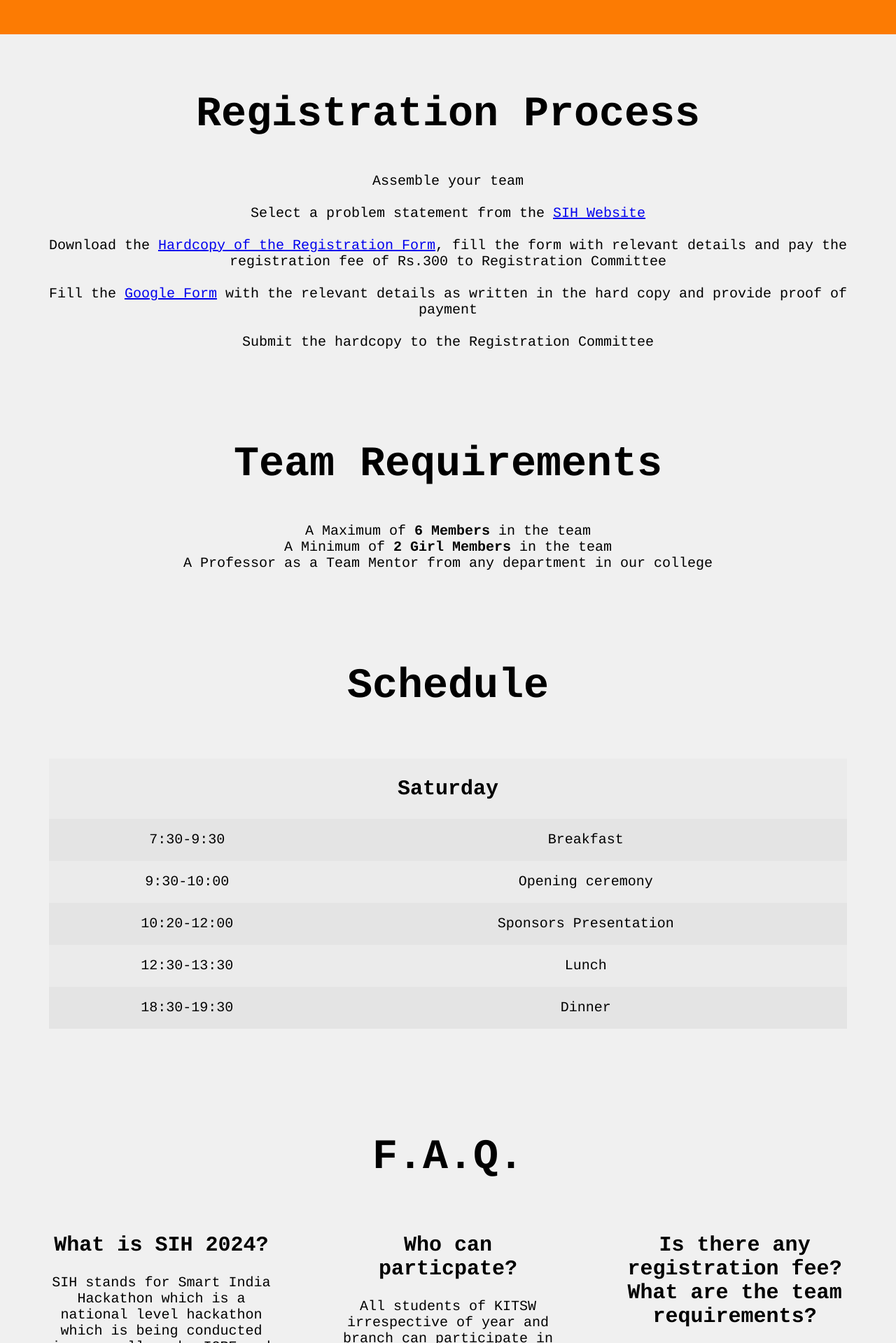
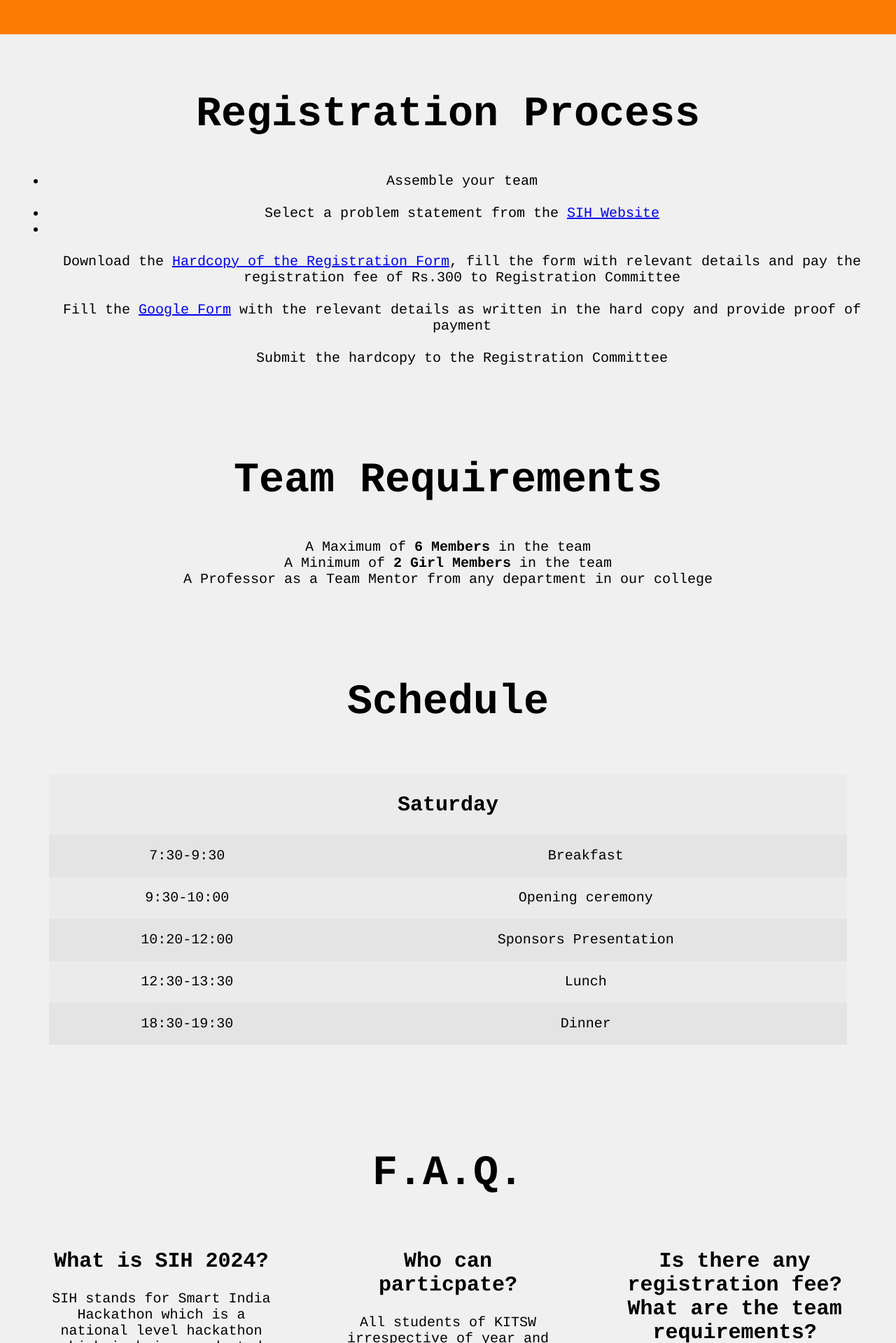
Before and after one commit to sih2024kitsw/sih2024kitsw.github.io, a Jekyll site: the page built from index.html, in a window 1280 px wide. Shown: the part 1146-3065 px from the top of the page at 70% size. Built offline with Jekyll 4.4.1, drawn with Linux system fonts in a browser that asks for light colours.

Commit message:
Update index.html

```diff
--- a/index.html
+++ b/index.html
@@ -61,10 +61,12 @@
   <div>
     <h1>Registration Process</h1>
     <p>
-      Assemble your team <br><br> Select a problem statement from the <a href="https://www.sih.gov.in/sih2024PS">SIH Website<a/><br><br>
+      <ul>
+      <li>Assemble your team <br><br></li> <li>Select a problem statement from the <a href="https://www.sih.gov.in/sih2024PS">SIH Website<a/><li></li><br><br>
       Download the <a href="https://sih2024kitsw.github.io/pdf/Registration_form_SIH2024.pdf">Hardcopy of the Registration Form</a>, fill the form with relevant details and pay the registration fee of Rs.300 to Registration Committee<br><br>
       Fill the <a href="https://forms.gle/AkGAuFz7X8n4e1Fm9">Google Form</a> with the relevant details as written in the hard copy and provide proof of payment<br><br>
       Submit the hardcopy to the Registration Committee
+      </ul>
     </p>
   </div>
 </section>
```
